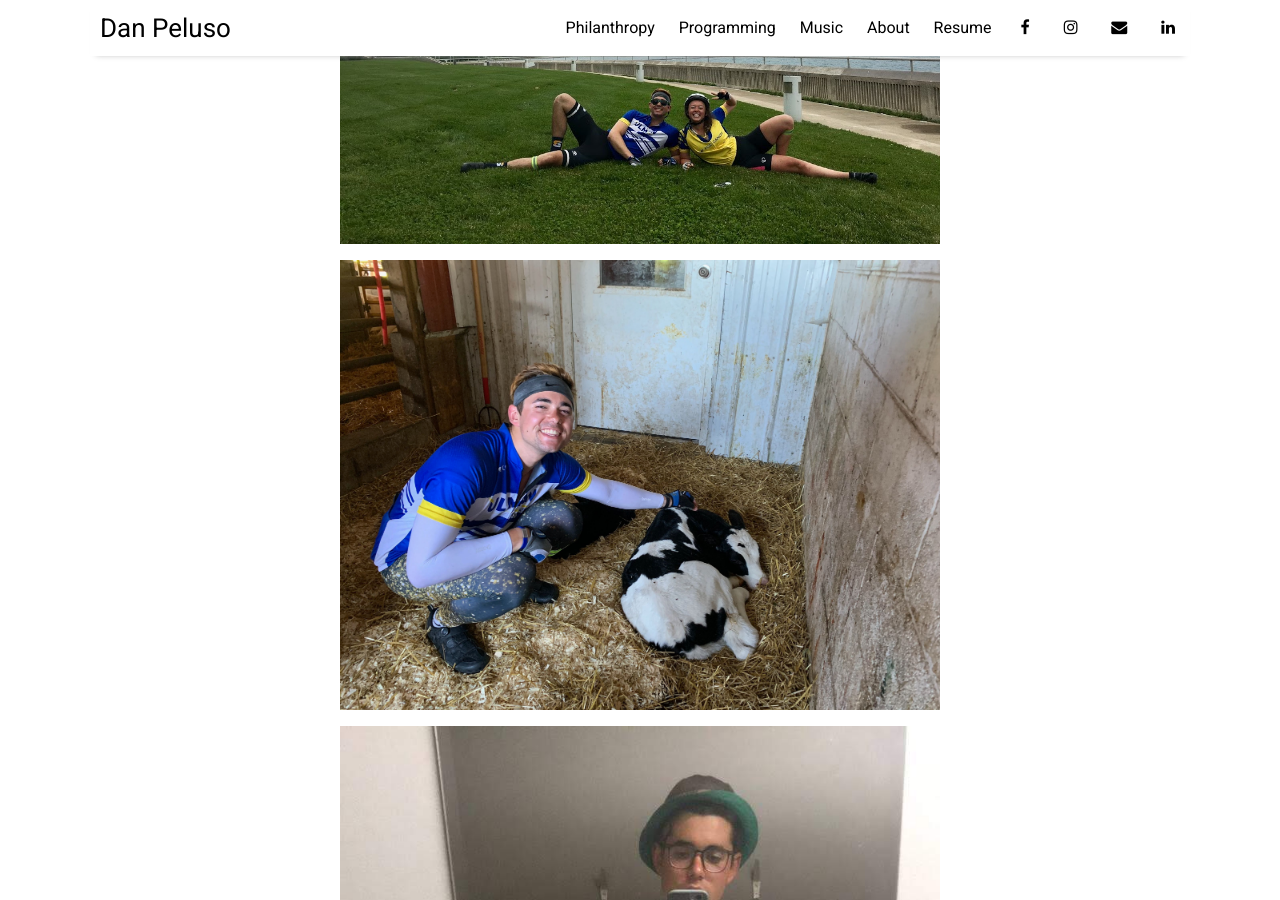
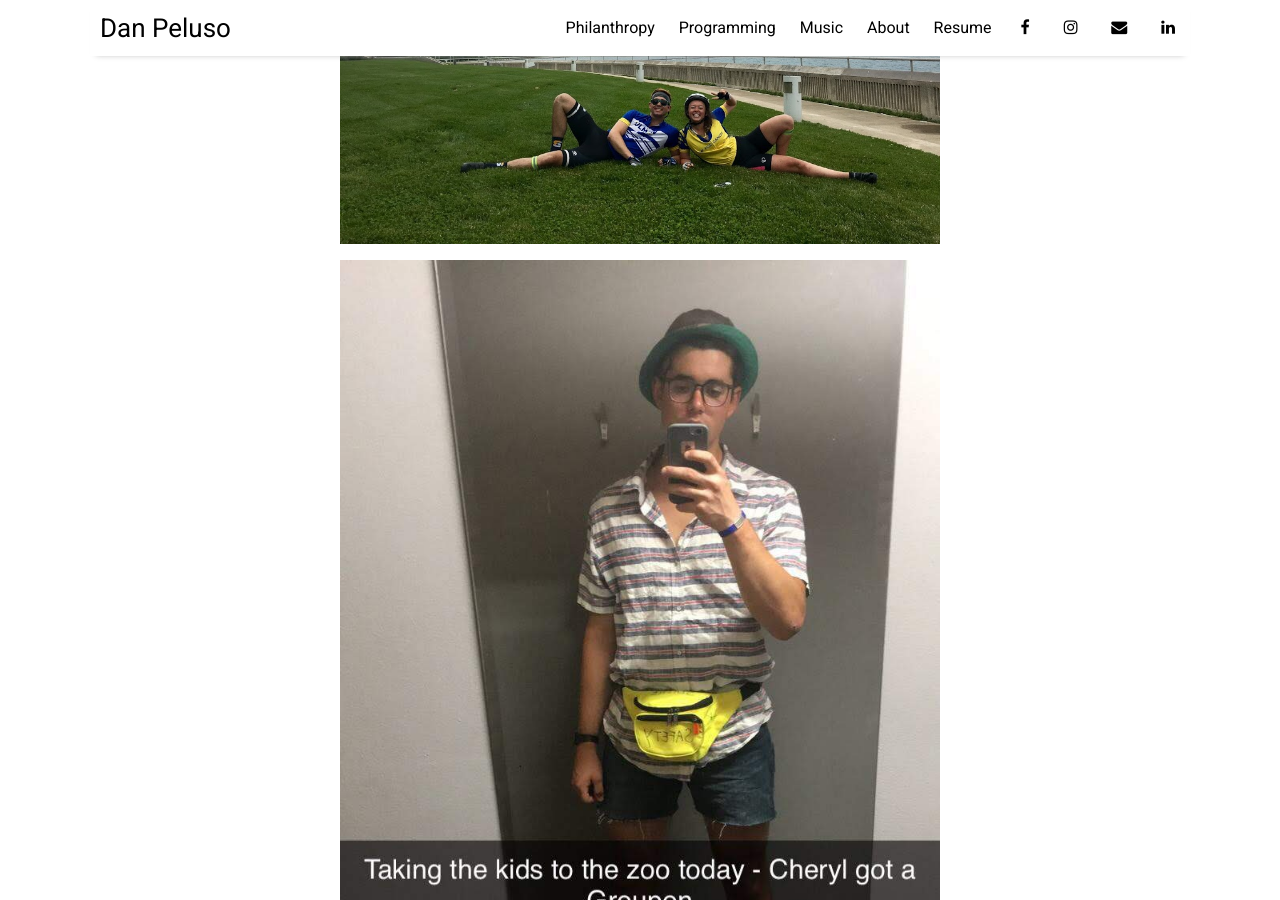
Before and after one commit to pelusodan/pelusodan.github.io, a Jekyll site: the page built from _posts/2019-08-10-4k-for-cancer.md, in a window 1280 px wide and 900 px high, scrolled down 3336 px. Built offline with Jekyll 4.4.1, drawn with Linux system fonts in a browser that asks for light colours; nearby versions of some CDN libraries.

Commit message:
Removed cow pic

```diff
--- a/_posts/2019-08-10-4k-for-cancer.md
+++ b/_posts/2019-08-10-4k-for-cancer.md
@@ -24,8 +24,6 @@ Especially proud of this ride (top speed 56mph down Bald Eagle Mountain in PA)
 
 ![chicago_pose](\assets\img\chicago_carlie.JPG)
 
-![cow_pet](\assets\img\cow_pet.jpg)
-
 ![snap_pose](\assets\img\snapchat_dad_fit.jpg)
 
 ![carlie](\assets\img\beartooth_pass_carlie.jpg)
```
